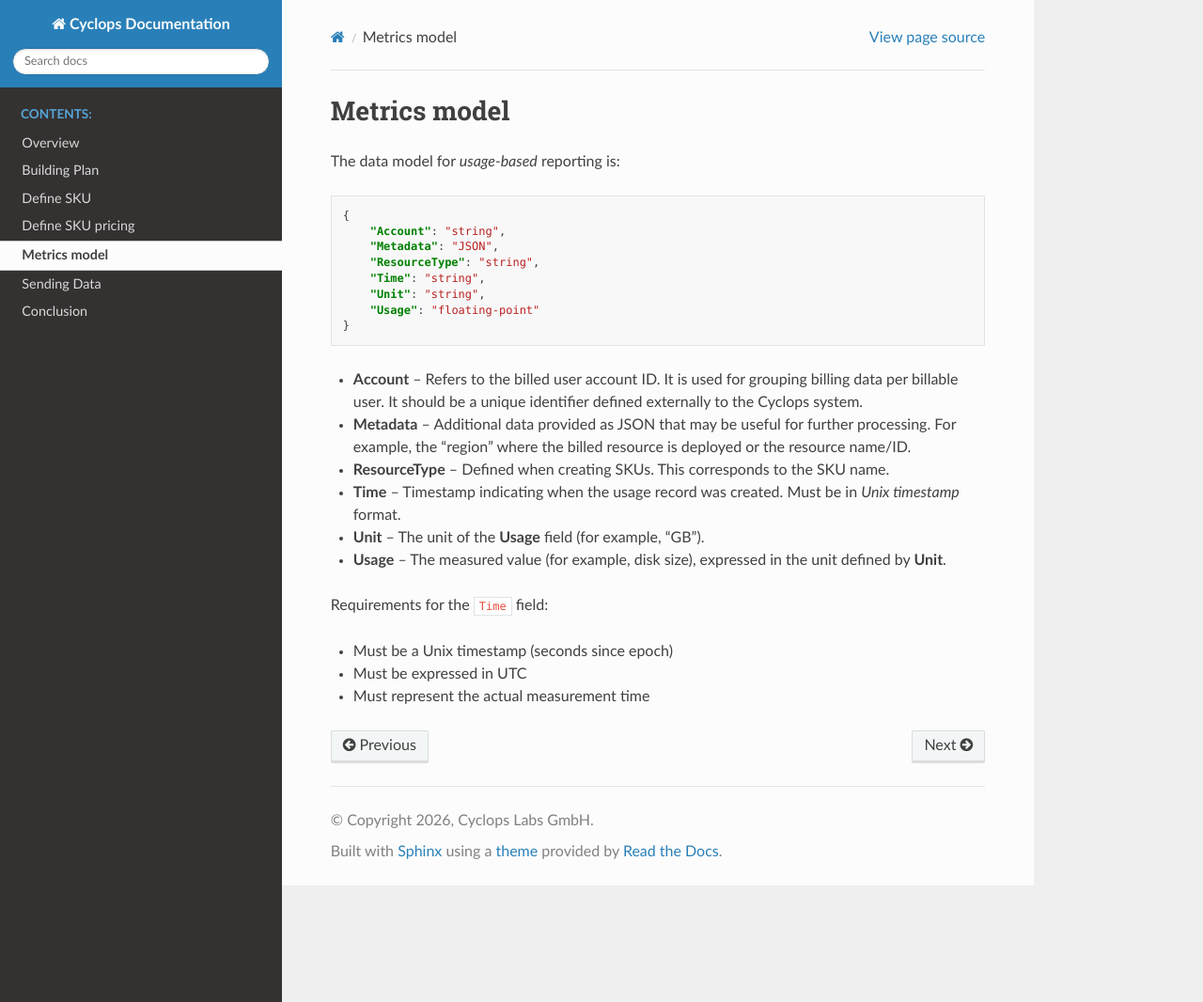
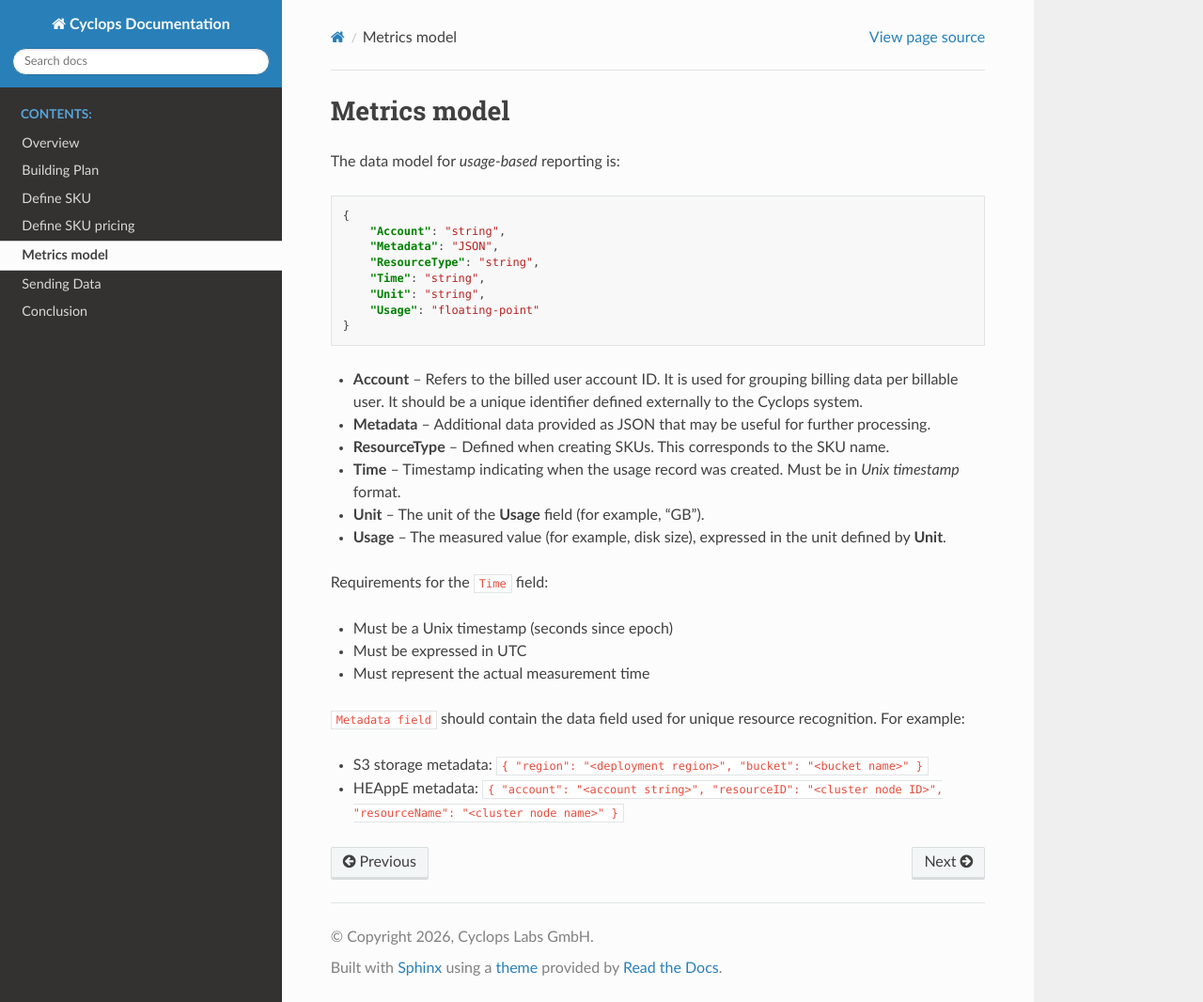
Before and after one commit to Cyclops-Labs/documentation, a Sphinx documentation site: the page built from docs/source/metric.rst, in a window 1280 px wide and 1066 px high. Shown: the whole window at 94% size. Built offline with Sphinx 7.4.7 and the Read the Docs theme 3.1.0, drawn with Linux system fonts in a browser that asks for light colours.

Commit message:
Better explanation of metrics metadata field

```diff
--- a/docs/source/metric.rst
+++ b/docs/source/metric.rst
@@ -16,7 +16,7 @@ The data model for *usage-based* reporting is:
     }
 
 - **Account** – Refers to the billed user account ID. It is used for grouping billing data per billable user. It should be a unique identifier defined externally to the Cyclops system.
-- **Metadata** – Additional data provided as JSON that may be useful for further processing. For example, the "region" where the billed resource is deployed or the resource name/ID.
+- **Metadata** – Additional data provided as JSON that may be useful for further processing.
 - **ResourceType** – Defined when creating SKUs. This corresponds to the SKU name.
 - **Time** – Timestamp indicating when the usage record was created. Must be in *Unix timestamp* format.
 - **Unit** – The unit of the **Usage** field (for example, "GB").
@@ -27,3 +27,8 @@ Requirements for the ``Time`` field:
 - Must be a Unix timestamp (seconds since epoch)
 - Must be expressed in UTC
 - Must represent the actual measurement time
+
+``Metadata field`` should contain the data field used for unique resource recognition. For example:
+
+- S3 storage metadata: ``{ "region": "<deployment region>", "bucket": "<bucket name>" }``
+- HEAppE metadata: ``{ "account": "<account string>", "resourceID": "<cluster node ID>", "resourceName": "<cluster node name>" }``
```
